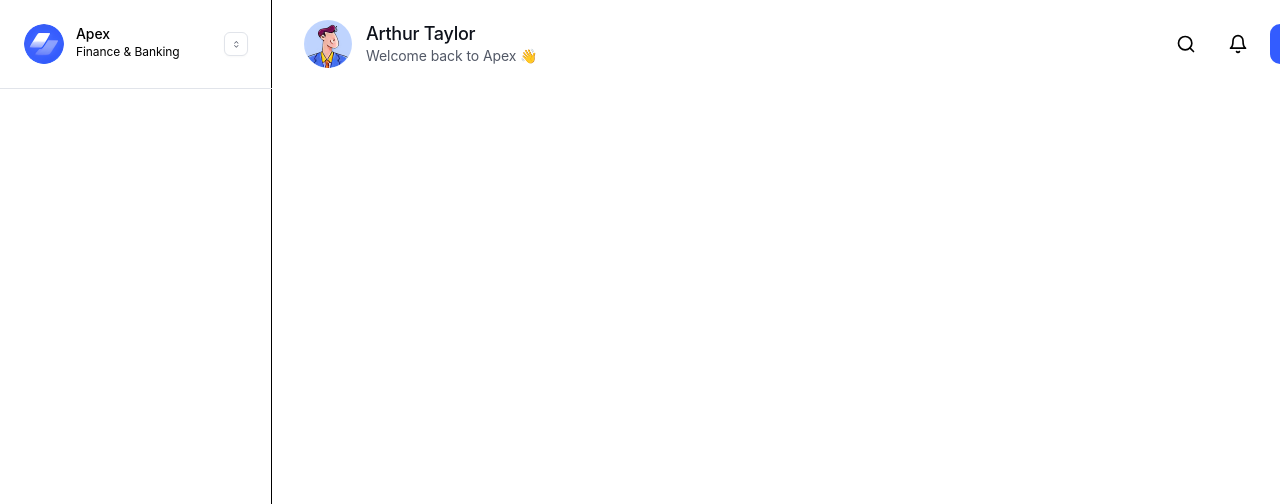
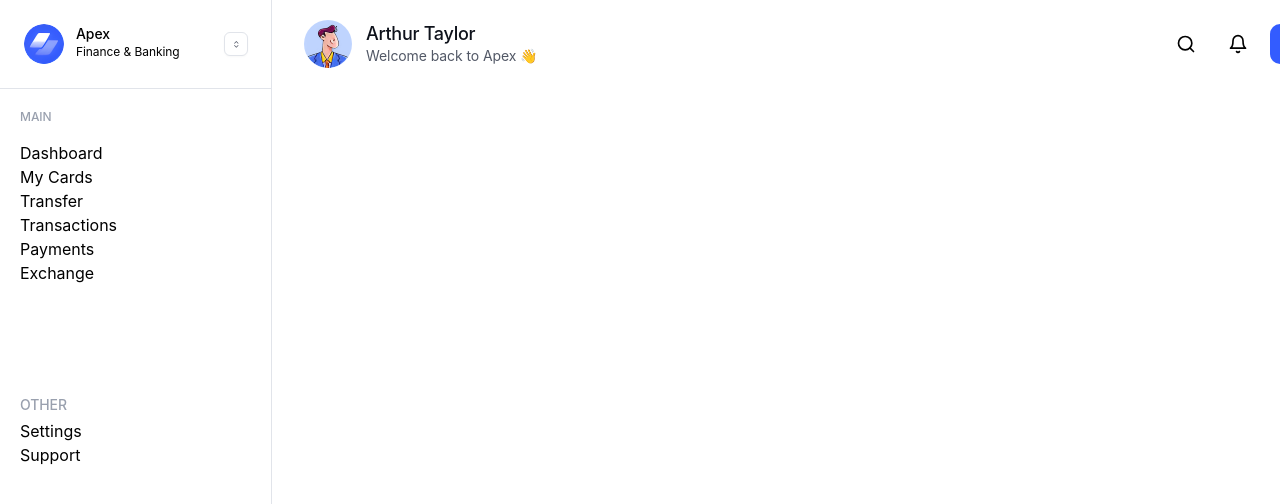
Before and after one commit to dieus-code/apex, a React (Vite) app: page /dashboard in a window 1280 px wide. Shown: the top 504 px of the page. Built offline with nearby package versions, Linux system fonts and the light colour scheme.

Commit message:
main sections and other section

```diff
--- a/src/components/dashboard-components/sidebar.tsx
+++ b/src/components/dashboard-components/sidebar.tsx
@@ -4,7 +4,7 @@ import { RiExpandUpDownLine } from "react-icons/ri";
 
 export default function SideBar() {
   return (
-    <div className="h-[900px] w-[272px]  border-r-[1px] border-[E1E4EA] bg-[#FFFFFF]">
+    <div className="h-[900px] w-[272px]  border-r-[1px] border-[#E1E4EA] bg-[#FFFFFF]">
       <div className="flex h-[88px]  w-[272px] gap-3 p-3 flex-wrap">
       <div className="h-[64px] w-[248px] p-3 gap-3 flex flex-row items-center justify-start">
         <img
@@ -27,10 +27,30 @@ export default function SideBar() {
       {/* sections container */}
       <div className="flex flex-col h-[724px] w-[272px] gap-5 pt-5 pb-4 pr-5 pl-5">
         {/* main section */}
-        <div></div>
+        <div className="h-[268px] w-[232px] gap-2 flex-col flex ">
+            <p className="font-['Inter'] font-medium text-[12px] uppercase leading-[16px] tracking-[-0.006em] text-[#99A0AE] h-[24px]">Main</p>
+            <div>
+              <ul>
+                <li>Dashboard</li>
+                <li>My Cards</li>
+                <li>Transfer</li>
+                <li>Transactions</li>
+                <li>Payments</li>
+                <li>Exchange</li>
+              </ul>
+            </div>
+        </div>
         {/* other section */}
-        <div></div>
+        <div className="h-[400px] w-[232px] gap-1.5 flex-col flex ">
+            <p className="font-['Inter'] font-medium text-[14px] uppercase leading-[16px] tracking-[-0.006em] text-[#99A0AE]">Other</p>
+            <div>
+              <ul>
+                <li>Settings</li>
+                <li>Support</li>
+              </ul>
+            </div>
         </div>
+    </div>
     </div>
   );
 }
```
